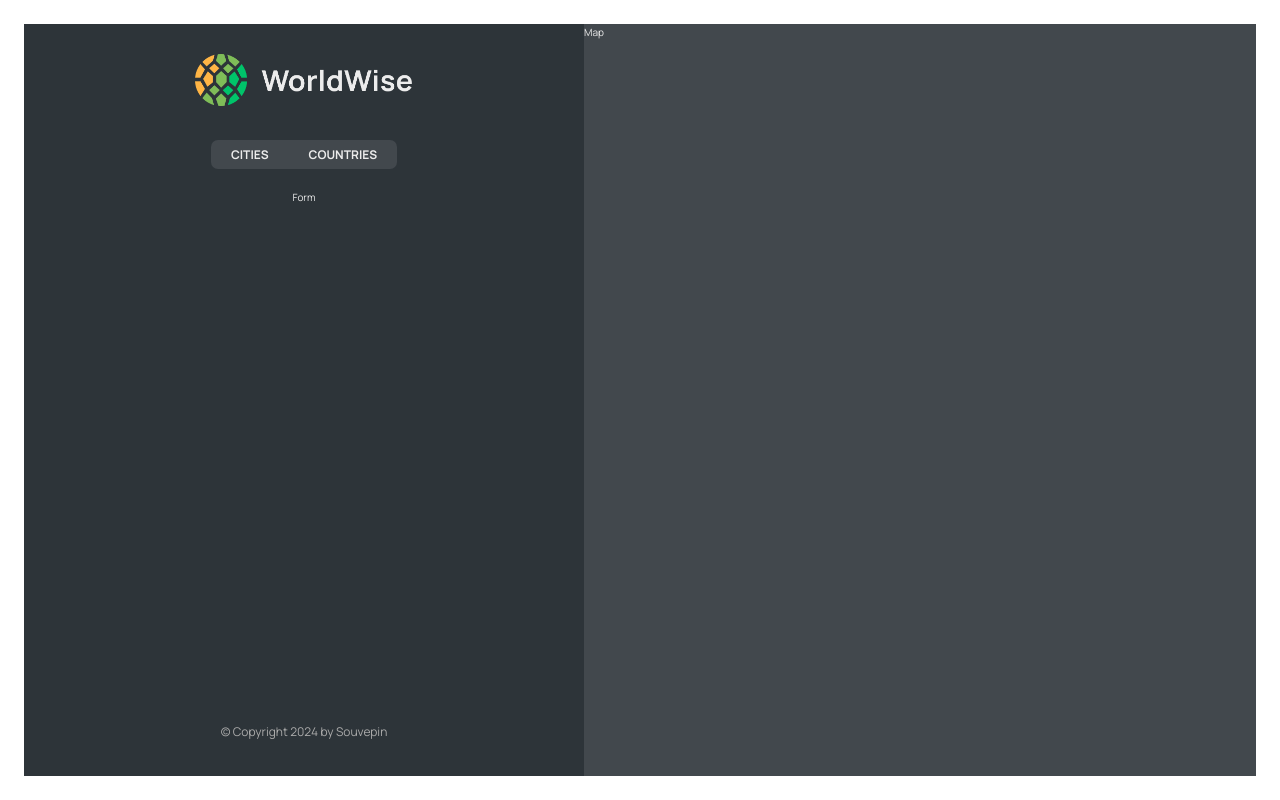
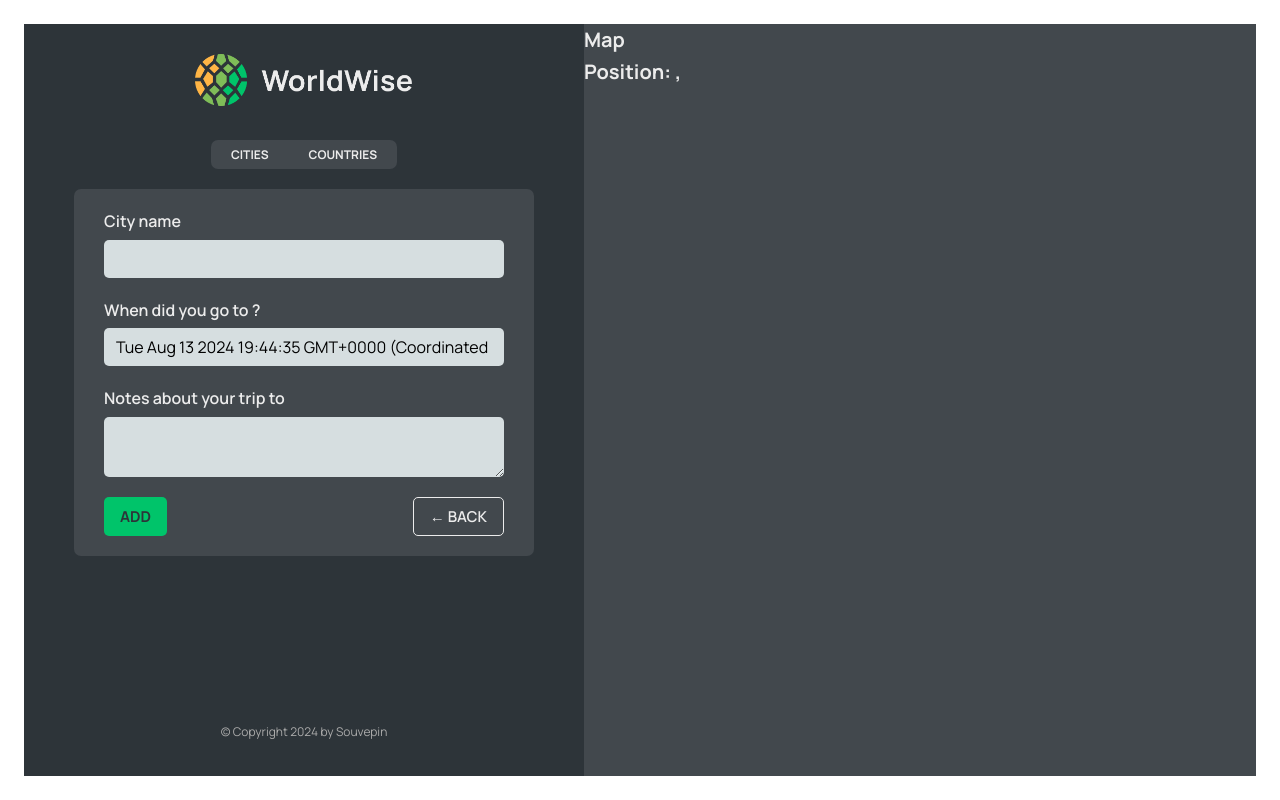
Before and after one commit to xtarzyk/souvepin, a React (Vite) app: page /app/form in a window 1280 px wide. Built offline with nearby package versions, Linux system fonts and the light colour scheme; data requests are answered from the project's data file.

Commit message:
added useNavigate, Navigation & Button component

```diff
--- a/src/App.jsx
+++ b/src/App.jsx
@@ -1,4 +1,4 @@
-import { BrowserRouter, Routes, Route } from "react-router-dom";
+import { BrowserRouter, Routes, Route, Navigate } from "react-router-dom";
 import { useState, useEffect } from "react";
 
 import Product from "./pages/Product";
@@ -9,6 +9,8 @@ import AppLayout from "./pages/AppLayout";
 import Login from "./pages/Login";
 import CityList from "./components/CityList";
 import CountryList from "./components/CountryList";
+import City from "./components/City";
+import Form from "./components/Form";
 
 function App() {
   const [cities, setCities] = useState([]);
@@ -37,15 +39,26 @@ function App() {
   return (
     <BrowserRouter>
       <Routes>
+        <Route index element={<Homepage />} />
         <Route path="/product" element={<Product />} />
-        <Route path="/" element={<Homepage />} />
         <Route path="/login" element={<Login />} />
         <Route path="/pricing" element={<Pricing />} />
         <Route path="/app" element={<AppLayout />}>
-          <Route index element={<CityList cities={cities} isLoading={isLoading} />} />
-          <Route path="cities" element={<CityList cities={cities} isLoading={isLoading} />} />
-          <Route path="countries" element={<CountryList cities={cities} isLoading={isLoading}/>} />
-          <Route path="form" element={<p>Form</p>} />
+          <Route index element={<Navigate replace to="cities" />} />
+          <Route
+            index
+            element={<CityList cities={cities} isLoading={isLoading} />}
+          />
+          <Route
+            path="cities"
+            element={<CityList cities={cities} isLoading={isLoading} />}
+          />
+          <Route path="cities/:id" element={<City />} />
+          <Route
+            path="countries"
+            element={<CountryList cities={cities} isLoading={isLoading} />}
+          />
+          <Route path="form" element={<Form />} />
         </Route>
         <Route path="*" element={<PageNotFound />} />
       </Routes>
--- /dev/null
+++ b/src/components/Button.jsx
@@ -0,0 +1,11 @@
+import styles from "./Button.module.css";
+
+function Button({ children, onClick, type }) {
+  return (
+    <button onClick={onClick} className={`${styles.btn} ${styles[type]}`}>
+      {children}
+    </button>
+  );
+}
+
+export default Button;
--- a/src/components/City.jsx
+++ b/src/components/City.jsx
@@ -1,3 +1,4 @@
+import { useParams } from "react-router-dom";
 import styles from "./City.module.css";
 
 const formatDate = (date) =>
@@ -9,6 +10,8 @@ const formatDate = (date) =>
   }).format(new Date(date));
 
 function City() {
+  const { id } = useParams();
+
   // TEMP DATA
   const currentCity = {
     cityName: "Lisbon",
@@ -19,43 +22,44 @@ function City() {
 
   const { cityName, emoji, date, notes } = currentCity;
 
-  return (
-    <div className={styles.city}>
-      <div className={styles.row}>
-        <h6>City name</h6>
-        <h3>
-          <span>{emoji}</span> {cityName}
-        </h3>
-      </div>
+  return <h1>City {id}</h1>;
+  // return (
+  //   <div className={styles.city}>
+  //     <div className={styles.row}>
+  //       <h6>City name</h6>
+  //       <h3>
+  //         <span>{emoji}</span> {cityName}
+  //       </h3>
+  //     </div>
 
-      <div className={styles.row}>
-        <h6>You went to {cityName} on</h6>
-        <p>{formatDate(date || null)}</p>
-      </div>
+  //     <div className={styles.row}>
+  //       <h6>You went to {cityName} on</h6>
+  //       <p>{formatDate(date || null)}</p>
+  //     </div>
 
-      {notes && (
-        <div className={styles.row}>
-          <h6>Your notes</h6>
-          <p>{notes}</p>
-        </div>
-      )}
+  //     {notes && (
+  //       <div className={styles.row}>
+  //         <h6>Your notes</h6>
+  //         <p>{notes}</p>
+  //       </div>
+  //     )}
 
-      <div className={styles.row}>
-        <h6>Learn more</h6>
-        <a
-          href={`https://en.wikipedia.org/wiki/${cityName}`}
-          target="_blank"
-          rel="noreferrer"
-        >
-          Check out {cityName} on Wikipedia &rarr;
-        </a>
-      </div>
+  //     <div className={styles.row}>
+  //       <h6>Learn more</h6>
+  //       <a
+  //         href={`https://en.wikipedia.org/wiki/${cityName}`}
+  //         target="_blank"
+  //         rel="noreferrer"
+  //       >
+  //         Check out {cityName} on Wikipedia &rarr;
+  //       </a>
+  //     </div>
 
-      <div>
-        <ButtonBack />
-      </div>
-    </div>
-  );
+  //     <div>
+  //       <ButtonBack />
+  //     </div>
+  //   </div>
+  // );
 }
 
 export default City;
--- a/src/components/CityItem.jsx
+++ b/src/components/CityItem.jsx
@@ -1,4 +1,5 @@
-import styles from "./CityItem.module.css"
+import { Link } from "react-router-dom";
+import styles from "./CityItem.module.css";
 
 const formatDate = (date) =>
   new Intl.DateTimeFormat("en", {
@@ -8,15 +9,21 @@ const formatDate = (date) =>
   }).format(new Date(date));
 
 function CityItem({ city }) {
-  const { cityName, emoji, date } = city
+  const { cityName, emoji, date, id, position } = city;
+
   return (
-    <li className={styles.cityItem}>
-      <span className={styles.emoji}>{emoji}</span>
-      <h3 className={styles.name}>{cityName}</h3>
-      <time className={styles.date}>{formatDate}</time>
-      <button className={styles.deleteBtn}>&times;</button>
+    <li>
+      <Link
+        className={styles.cityItem}
+        to={`${id}?lat=${position.lat}&lng=${position.lng}`}
+      >
+        <span className={styles.emoji}>{emoji}</span>
+        <h3 className={styles.name}>{cityName}</h3>
+        <time className={styles.date}>({formatDate(date)})</time>
+        <button className={styles.deleteBtn}>&times;</button>
+      </Link>
     </li>
-  )
+  );
 }
 
-export default CityItem
+export default CityItem;
--- a/src/components/Form.jsx
+++ b/src/components/Form.jsx
@@ -3,6 +3,8 @@
 import { useState } from "react";
 
 import styles from "./Form.module.css";
+import Button from "./Button";
+import { useNavigate } from "react-router-dom";
 
 export function convertToEmoji(countryCode) {
   const codePoints = countryCode
@@ -13,6 +15,7 @@ export function convertToEmoji(countryCode) {
 }
 
 function Form() {
+  const navigate = useNavigate();
   const [cityName, setCityName] = useState("");
   const [country, setCountry] = useState("");
   const [date, setDate] = useState(new Date());
@@ -49,8 +52,16 @@ function Form() {
       </div>
 
       <div className={styles.buttons}>
-        <button>Add</button>
-        <button>&larr; Back</button>
+        <Button type="primary">Add</Button>
+        <Button
+          onClick={(e) => {
+            e.preventDefault()
+            navigate(-1);
+          }}
+          type="back"
+        >
+          &larr; Back
+        </Button>
       </div>
     </form>
   );
--- a/src/components/Logo.jsx
+++ b/src/components/Logo.jsx
@@ -3,7 +3,7 @@ import styles from "./Logo.module.css";
 
 function Logo() {
   return (
-    <Link>
+    <Link to="/">
       <img src="/logo.png" alt="WorldWise logo" className={styles.logo} />
     </Link>
   );
--- a/src/components/Map.jsx
+++ b/src/components/Map.jsx
@@ -1,11 +1,19 @@
-import styles from './Map.module.css'
+import { useNavigate, useSearchParams } from "react-router-dom";
+import styles from "./Map.module.css";
 
 function Map() {
-  return (
-    <div className={styles.mapContainer}>
-      Map
-    </div>
-  )
+  const navigate = useNavigate()
+
+  const [searchParams, setSearchParams] = useSearchParams();
+  const lat = searchParams.get("lat");
+  const lng = searchParams.get("lng");
+
+  return <div className={styles.mapContainer} onClick={() => {
+    navigate("form")
+  }}>
+    <h1>Map</h1>
+    <h1>Position: {lat}, {lng}</h1>
+  </div>;
 }
 
-export default Map
+export default Map;
```
